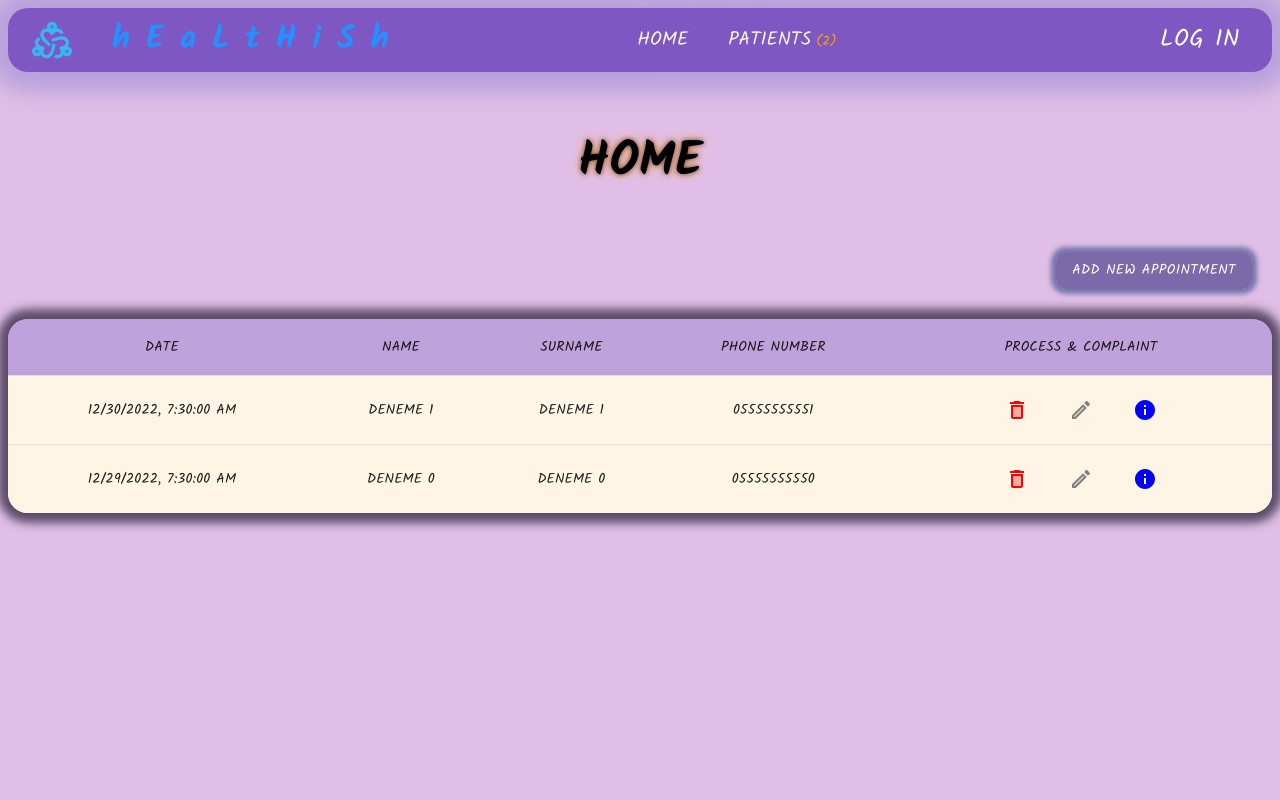
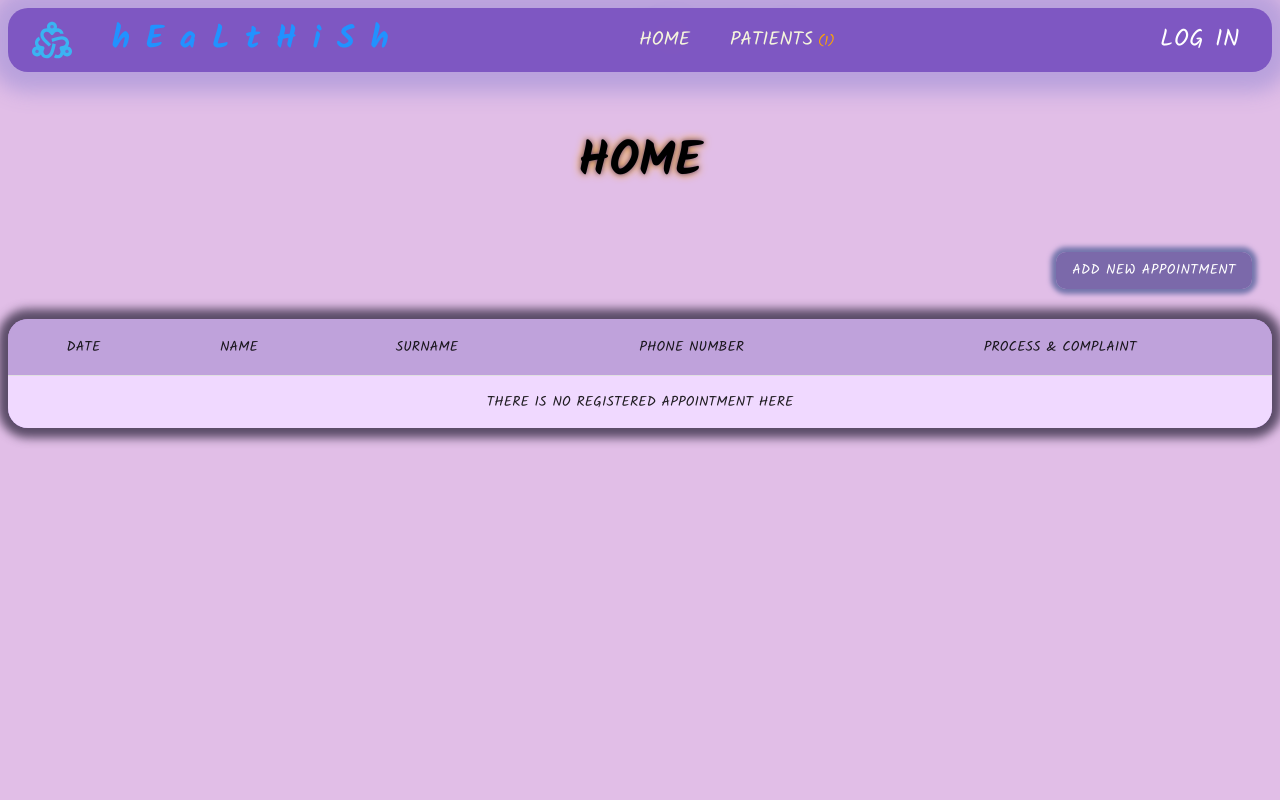
Before and after one commit to habibecee/PATIENT-REGISTRATION-APP, a React (Create React App) app: page / in a window 1280 px wide. Shown: the top 800 px of the page. Built offline with nearby package versions, Linux system fonts and the light colour scheme; data requests are answered from the project's data file.

Commit message:
readme-update-bugs-fixed

```diff
--- a/db.json
+++ b/db.json
@@ -1,46 +1,20 @@
 {
-  "appointment": [
-    {
-      "id": "1670430446719",
-      "date": "2022-12-29T07:30",
-      "patientId": "1670430446718"
-    },
-    {
-      "id": "1670430563949",
-      "date": "2022-12-30T07:30",
-      "patientId": "1670430563948"
-    }
-  ],
+  "appointment": [],
   "patient": [
     {
-      "id": "1670430446718",
+      "id": "1670434668817",
       "name": "DENEME 0",
       "surname": "DENEME 0",
       "phoneNumber": "05555555550",
       "processIds": [
-        "1670430446717"
-      ]
-    },
-    {
-      "id": "1670430563948",
-      "name": "DENEME 1",
-      "surname": "DENEME 1",
-      "phoneNumber": "05555555551",
-      "processIds": [
-        "1670430563947"
+        "1670434668816"
       ]
     }
   ],
   "process": [
     {
-      "id": "1670430446717",
-      "complaint": "DENEME 0 ŞİKAYET EDİT EDİT 2 EDİT 3",
-      "treatment": "",
-      "medicine": []
-    },
-    {
-      "id": "1670430563947",
-      "complaint": "DENEME 1 ŞİKAYET",
+      "id": "1670434668816",
+      "complaint": "DENEME 0 EDIT 2",
       "treatment": "",
       "medicine": []
     }
--- a/src/PAGES/EDIT APPOINTMENT PAGE/EditAppointment.js
+++ b/src/PAGES/EDIT APPOINTMENT PAGE/EditAppointment.js
@@ -51,7 +51,7 @@ const EditAppointment = (props) => {
 						api
 							.get(urls.process)
 							.then((processRes) => {
-								const tempProcess = processRes.data?.find(
+								const tempProcess = processRes.data.find(
 									(item) => item.id == tempPatient.processIds
 								);
 								setProcess(tempProcess);
@@ -71,7 +71,7 @@ const EditAppointment = (props) => {
 	const handleSubmit = (event) => {
 		event.preventDefault();
 
-		if (date === "" || complaint === "") {
+		if (date == "" || complaint === "") {
 			alert("YOU MUST BE FILLED ALL FIELD THAT IN THIS FORM!!!");
 			return;
 		}
@@ -88,6 +88,12 @@ const EditAppointment = (props) => {
 			return;
 		}
 
+		if (appointment.date === date || process.complaint === complaint) {
+			return {
+				...appointment,
+				...process,
+			};
+		} else {
 			const updatedAppointment = {
 				...appointment,
 				date: date,
@@ -105,6 +111,7 @@ const EditAppointment = (props) => {
 						...process,
 						complaint: complaint,
 					};
+
 					api
 						.put(`${urls.process}/${process.id}`, updatedProcess)
 						.then((resProcess) => {
@@ -118,6 +125,7 @@ const EditAppointment = (props) => {
 					navigate("/");
 				})
 				.catch((errAppointment) => console.log(errAppointment));
+		}
 	};
 
 	if (!appointments || !appointment || !patients || !patients || !process) {
@@ -150,7 +158,7 @@ const EditAppointment = (props) => {
 					/>
 
 					<TextField
-						// required
+						required
 						type={"number"}
 						id="outlined-required"
 						label="PHONE NUMBER"
--- a/src/REDUX/REDUCERS/processReducer.js
+++ b/src/REDUX/REDUCERS/processReducer.js
@@ -61,14 +61,14 @@ const processReducer = (state = initialState, action) => {
 		case actionTypes.EDIT_PROCESS:
 			//ESKİYİ ÇIKAR YENİYİ EKLE !!
 			const filteredEditProcess = state.process.filter(
-				(item) => item.id !== action.payload
+				(item) => item.id !== action.payload.id
 			);
 
 			filteredEditProcess.push(action.payload);
 
 			return {
 				...state,
-				process: filteredEditProcess,
+				appointment: [...filteredEditProcess, action.payload],
 			};
 
 		default:
```
Also changed, not shown: 2 other files (tests, documents, lock files or other folders). Lines whose indentation alone changed are shown as unchanged.
